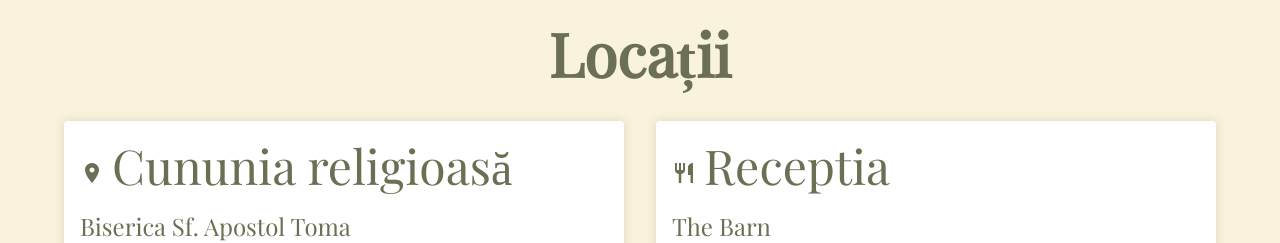
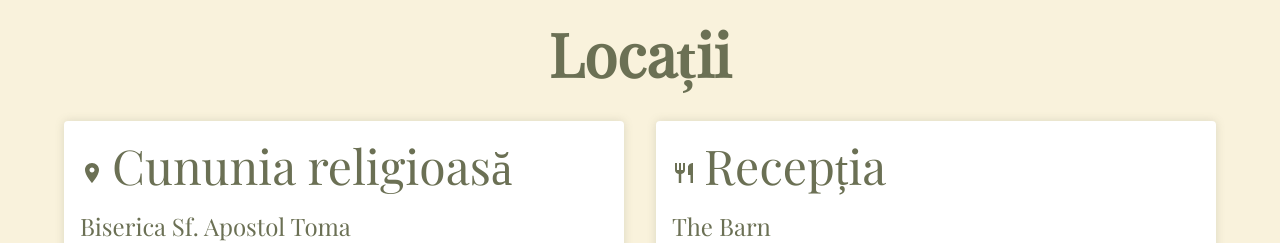
Before and after one commit to Baravd/wedding2, a React (Create React App) app: page / in a window 1280 px wide. Shown: the part 1640-1883 px from the top of the page. Built offline with nearby package versions, Linux system fonts and the light colour scheme.

Commit message:
change padding left and text correction

```diff
--- a/src/DetailsSection.jsx
+++ b/src/DetailsSection.jsx
@@ -76,7 +76,7 @@ const DetailsSection = ({ weddingData }) => {
                             <CardContent>
                                 <Typography variant="h3" gutterBottom color="primary">
                                     <Restaurant color="primary" sx={{ mr: 1, verticalAlign: 'middle' }} />
-                                    Receptia
+                                    Recepția
                                 </Typography>
                                 <Typography variant="h5" gutterBottom>
                                     {weddingData.receptionLocation.name}
--- a/src/IntroSection.jsx
+++ b/src/IntroSection.jsx
@@ -16,7 +16,7 @@ const IntroSection = () => {
             <Box
                 sx={{
                     flex: 1,
-                    pl: 8,
+                    pl: { xs: 4, md: 8 },
                     pr: 4,
                     py: 4,
                     display: 'flex',
```
